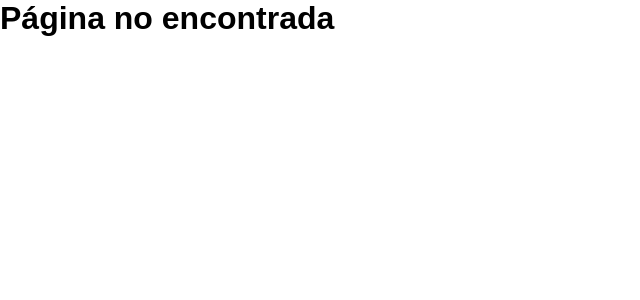
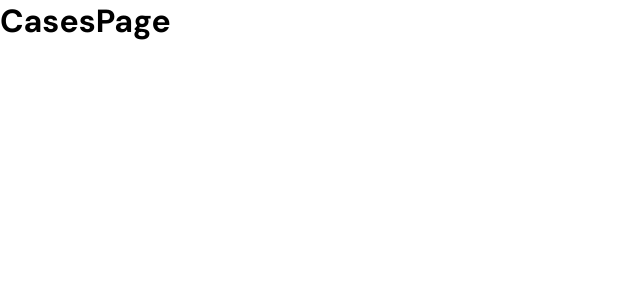
Before and after one commit to CrisOnWeb/Half-Truth, a React (Vite) app: page /#/cases in a window 1280 px wide. Shown: the top 300 px of the page, without its empty margins (0-640 px from the left). Built offline with nearby package versions, Linux system fonts and the light colour scheme.

Commit message:
Add page structure and background styles.

```diff
--- a/src/components/App.tsx
+++ b/src/components/App.tsx
@@ -1,14 +1,26 @@
 import { Routes, Route } from 'react-router-dom';
 import HomePage from '../pages/HomePage/HomePage';
+import CasesPage from '../pages/CasesPage/CasesPage';
+import CaseDetailPage from '../pages/CaseDetailPage/CaseDetailPage';
 import NotFoundPage from '../pages/NotFoundPage/NotFoundPage';
+import Header from './Header/Header';
+import Footer from './Footer/Footer';
 // import ls from '../services/localStorage';
 
 function App() {
   return (
-    <Routes>
-      <Route path="/" element={<HomePage />} />
-      <Route path="*" element={<NotFoundPage />} />
-    </Routes>
+    <>
+      <Header />
+      <main className="main">
+        <Routes>
+          <Route path="/" element={<HomePage />} />
+          <Route path="/cases" element={<CasesPage />} />
+          <Route path="/cases/:id" element={<CaseDetailPage />} />
+          <Route path="*" element={<NotFoundPage />} />
+        </Routes>
+      </main>
+      <Footer />
+    </>
   );
 }
 
--- /dev/null
+++ b/src/components/Footer/Footer.tsx
@@ -0,0 +1,7 @@
+import './Footer.scss';
+
+const Footer = () => {
+  return <></>;
+};
+
+export default Footer;
--- /dev/null
+++ b/src/components/Header/Header.tsx
@@ -0,0 +1,7 @@
+import './Header.scss';
+
+const Header = () => {
+  return <></>;
+};
+
+export default Header;
--- /dev/null
+++ b/src/pages/CaseDetailPage/CaseDetailPage.tsx
@@ -0,0 +1,11 @@
+import './CaseDetailPage.scss';
+
+const CaseDetailPage = () => {
+  return (
+    <>
+      <h1>CaseDetail</h1>
+    </>
+  );
+};
+
+export default CaseDetailPage;
--- /dev/null
+++ b/src/pages/CasesPage/CasesPage.tsx
@@ -0,0 +1,11 @@
+import './CasesPage.scss';
+
+const CasesPage = () => {
+  return (
+    <>
+      <h1>CasesPage</h1>
+    </>
+  );
+};
+
+export default CasesPage;
--- a/src/styles/core/_globals.scss
+++ b/src/styles/core/_globals.scss
@@ -1,3 +1,22 @@
 body {
-  font-family: sans-serif;
+  font-family: var(--font-body), sans-serif;
+  font-optical-sizing: auto;
+  font-weight: 400;
+  font-style: normal;
 }
+
+#root {
+  display: flex;
+  flex-direction: column;
+  min-height: 100vh;
+}
+
+.main {
+  flex-grow: 1;
+}
+
+.central-column {
+  width: 100%;
+  max-width: 1228px;
+  margin-inline: auto;
+}
```
Also changed, not shown: src/styles/utilities/_utilities.scss (added, +36 -0 lines), src/components/Footer/Footer.scss (added), src/components/Header/Header.scss (added), src/pages/CaseDetailPage/CaseDetailPage.scss (added), src/pages/CasesPage/CasesPage.scss (added).
